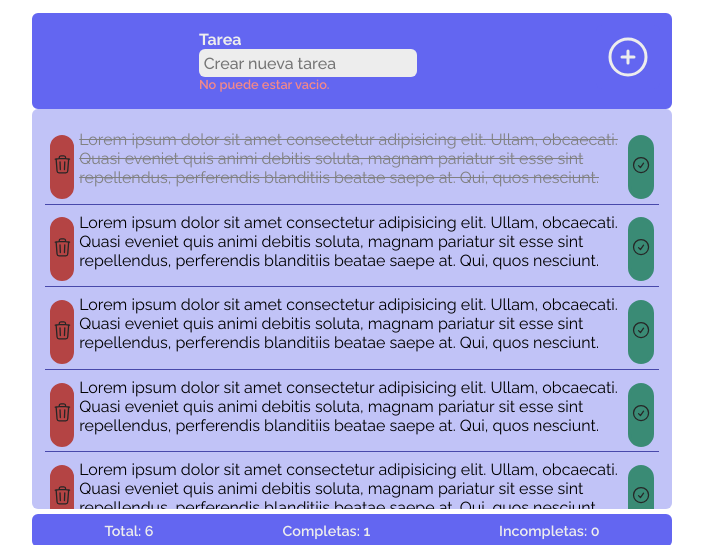
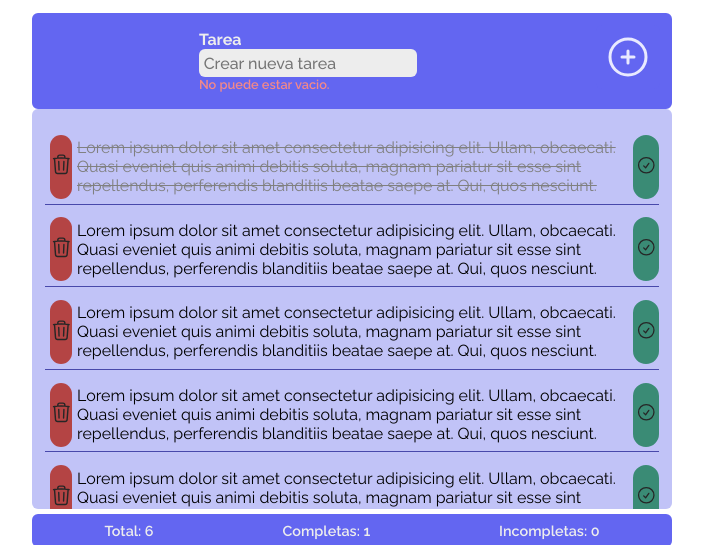
Before and after one commit to Ale-Pantoja/Todo-App, a plain HTML site: page app/index.html in a window 1280 px wide. Shown: the part 75-620 px from the top of the page, without its empty margins (288-991 px from the left). Drawn offline with Linux system fonts and the light colour scheme.

Commit message:
Cambios form-btn y delete-btn

```diff
--- a/app/index.css
+++ b/app/index.css
@@ -58,7 +58,7 @@ body {
 
 #form-btn {
 	background-color: var(--primary-color);
-	color: var(--text-btn-color);
+	color: var(--text-form-color);
 	width: 4rem;
 	height: 4rem;
 	border-radius: 0.375rem;
@@ -67,8 +67,7 @@ body {
 }
 
 #form-btn:hover {
-	background-color: var(--bg-color-items-text-dark);
-	color: var(--text-form-color);
+	color: var(--text-form-color-dark);
 }
 
 /* Lista de tareas */
@@ -87,14 +86,15 @@ body {
 	margin: 0.5rem auto;
 	display: flex;
 	justify-content: space-between;
+	align-items: center;
 }
 
 .task-delete-btn {
 	background-color: var(--error-color-btn);
 	color: var(--text-color);
-	width: 4rem;
-	height: 4rem;
-	border: 2px solid var(--error-color-btn);
+	width: 11rem;
+	height: 3rem;
+	border: 3px solid var(--error-color-btn);
 	border-radius: 10rem;
 	margin: 0.3rem;
 	transition: all 0.5s ease-in-out;
@@ -102,22 +102,24 @@ body {
 
 .task-delete-btn:hover {
 	background-color: var(--error-color-dark);
+	border: 3px solid var(--error-color-dark);
 	color: var(--text-btn-color);
 }
 
 .task-check-btn {
 	background-color: var(--check-color);
 	color: var(--text-color);
-	width: 4rem;
-	height: 4rem;
+	width: 11rem;
+	height: 3rem;
 	border: 3px solid var(--check-color);
 	border-radius: 10rem;
-	margin: 0.3rem;
+	/* margin: 0.3rem; */
 	transition: all 0.5s ease-in-out;
 }
 
 .task-check-btn:hover {
 	background-color: var(--check-color-dark);
+	border: 3px solid var(--check-color-dark);
 	color: var(--text-btn-color);
 }
 
@@ -148,4 +150,16 @@ body {
 	#main {
 		width: 50%;
 	}
+
+	.task-check-btn {
+		width: 4rem;
+		height: 4rem;
+		border: 3px solid var(--check-color);
+	}
+
+	.task-delete-btn {
+		width: 4rem;
+		height: 4rem;
+		border: 3px solid var(--delete-color);
+	}
 }
--- a/global.css
+++ b/global.css
@@ -23,7 +23,8 @@
 	--primary-color-darker: light-dark(#4849ab, #9c9cc0);
 	--text-color: light-dark(#262626, #ededed);
 	--text-btn-color: light-dark(#ededed, #262626);
-	--text-form-color: light-dark(#ededed, #373891);
+	--text-form-color: light-dark(#e9eaff, #373891);
+	--text-form-color-dark: light-dark(#bbbce5, #0e10b2);
 	--border-color: light-dark(#c9caca, #464646);
 	--bg-color-items: light-dark(#c1c3f7, #373891);
 	--bg-color-items-text: light-dark(#373891, #c1c3f7);
```
